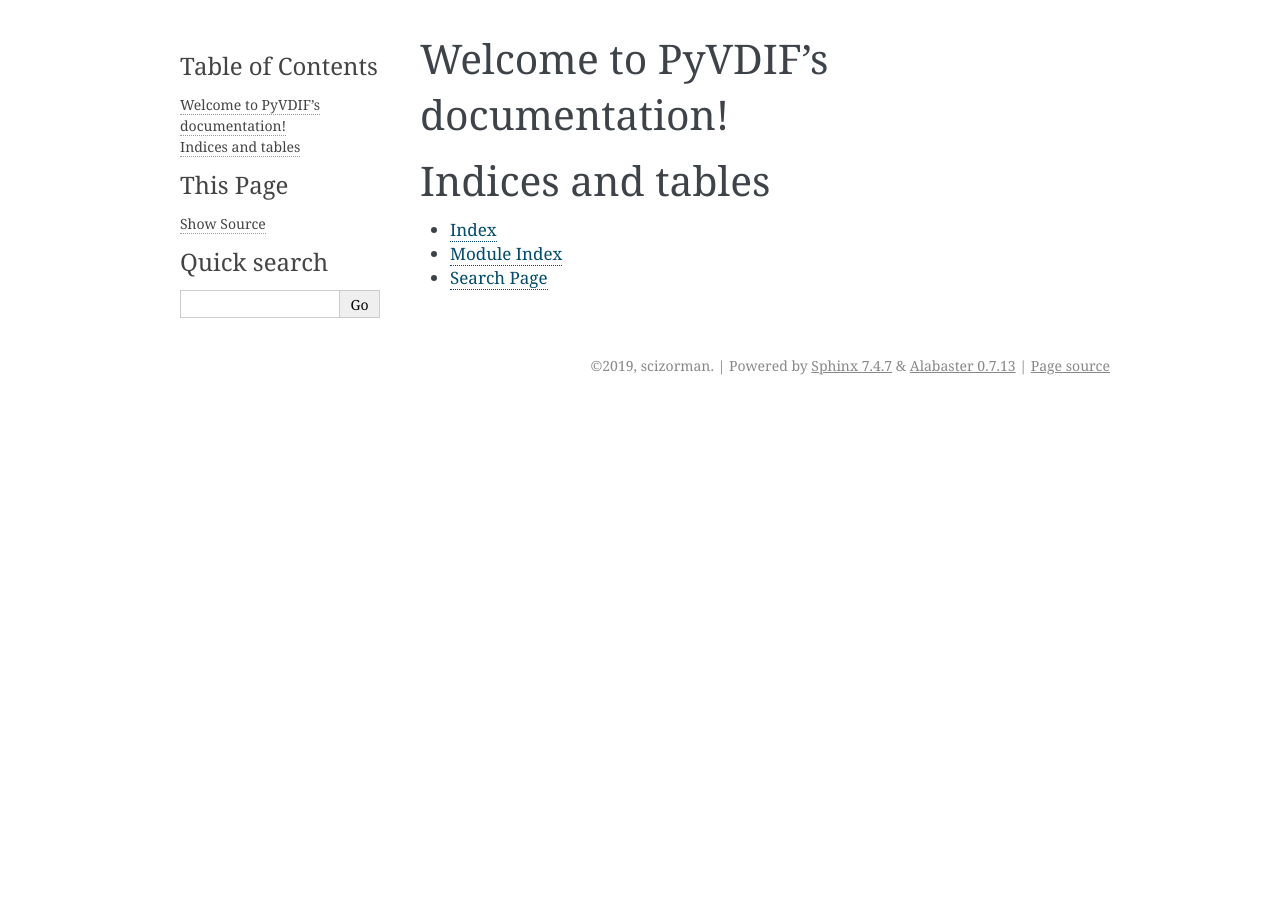
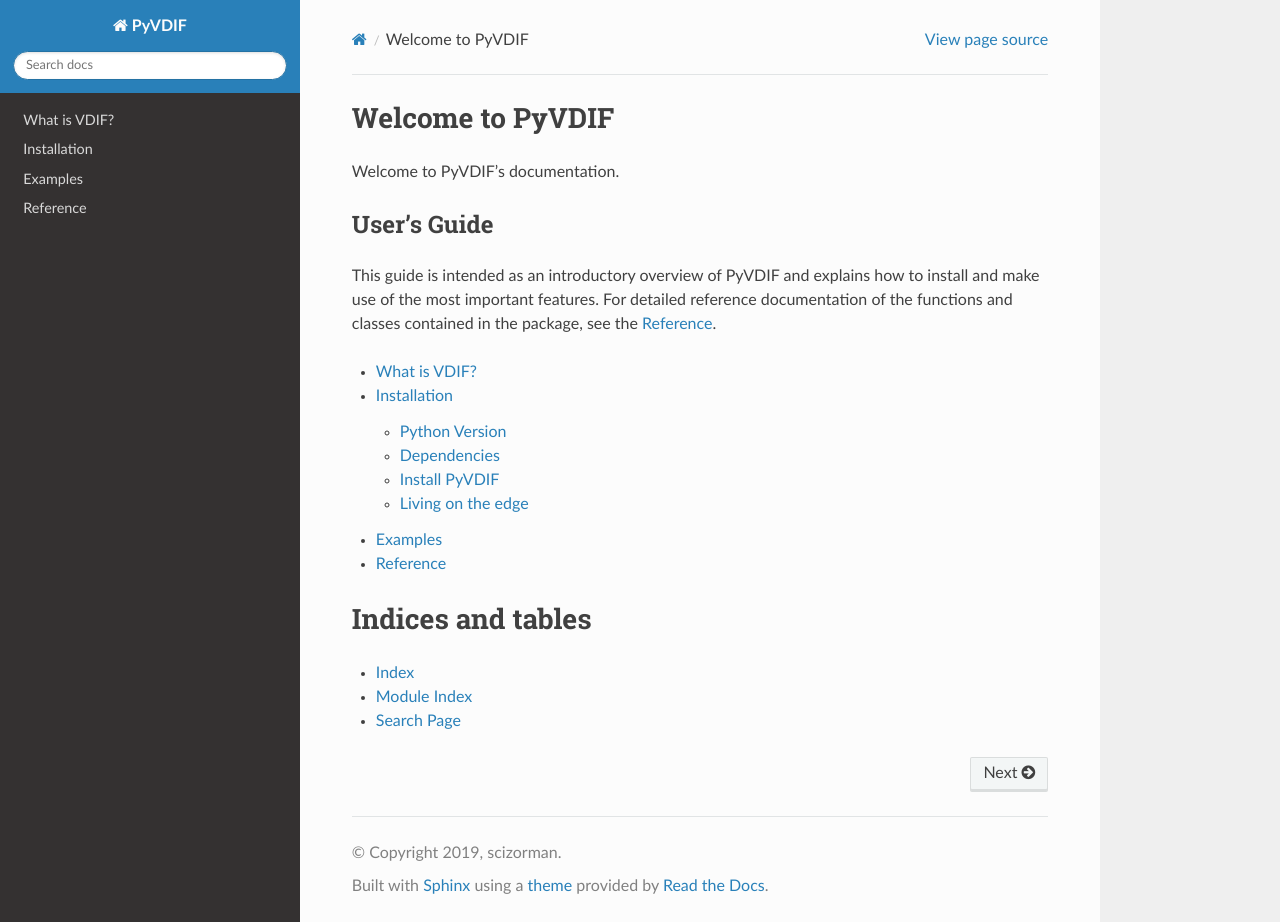
Before and after one commit to mao-wfs/pyvdif, a Sphinx documentation site: the page built from docs/index.rst, in a window 1280 px wide and 922 px high. Built offline with Sphinx 7.4.7 and the Read the Docs theme 2.0.0, drawn with Linux system fonts in a browser that asks for light colours.

Commit message:
[Update] Document's outline.

```diff
--- a/docs/conf.py
+++ b/docs/conf.py
@@ -10,9 +10,9 @@
 # add these directories to sys.path here. If the directory is relative to the
 # documentation root, use os.path.abspath to make it absolute, like shown here.
 #
-# import os
-# import sys
-# sys.path.insert(0, os.path.abspath('.'))
+import os
+import sys
+sys.path.insert(0, os.path.abspath('../../'))
 
 
 # -- Project information -----------------------------------------------------
@@ -31,6 +31,11 @@
 # extensions coming with Sphinx (named 'sphinx.ext.*') or your custom
 # ones.
 extensions = [
+    'sphinx.ext.autodoc',
+    'sphinx.ext.doctest',
+    'sphinx.ext.githubpages',
+    'sphinx.ext.napoleon',
+    'sphinx.ext.viewcode',
 ]
 
 # Add any paths that contain templates here, relative to this directory.
@@ -47,7 +52,7 @@
 # The theme to use for HTML and HTML Help pages.  See the documentation for
 # a list of builtin themes.
 #
-html_theme = 'alabaster'
+html_theme = 'sphinx_rtd_theme'
 
 # Add any paths that contain custom static files (such as style sheets) here,
 # relative to this directory. They are copied after the builtin static files,
--- /dev/null
+++ b/docs/examples.rst
@@ -0,0 +1,6 @@
+.. _examples:
+
+Examples
+========
+
+T.B.D
--- a/docs/index.rst
+++ b/docs/index.rst
@@ -3,14 +3,26 @@
    You can adapt this file completely to your liking, but it should at least
    contain the root `toctree` directive.
 
-Welcome to PyVDIF's documentation!
+Welcome to PyVDIF
 ==================================
+
+Welcome to PyVDIF's documentation.
+
+User's Guide
+------------
+
+This guide is intended as an introductory overview of PyVDIF
+and explains how to install and make use of the most important features.
+For detailed reference documentation of the functions and classes
+contained in the package, see the :ref:`reference`.
 
 .. toctree::
    :maxdepth: 2
-   :caption: Contents:
 
-
+   vdif
+   installation
+   examples
+   reference
 
 Indices and tables
 ==================
--- /dev/null
+++ b/docs/installation.rst
@@ -0,0 +1,34 @@
+.. _installation:
+
+Installation
+============
+
+Python Version
+--------------
+
+We recommend using the latest version of Python3.
+PyVDIF supports Python 3.6 and newer.
+
+Dependencies
+------------
+
+Nothing.
+
+Install PyVDIF
+--------------
+
+Use the following command to install PyVDIF:
+
+.. code-block:: sh
+
+    $ pip install PyVDIF
+
+Living on the edge
+------------------
+
+If you want to work with the latest PyVDIF code before its relased,
+install or update the code from the master branch:
+
+.. code-block:: sh
+
+    $ pip install -U https://github.com/scizorman/pyvdif/archive/master.tar.gz
--- /dev/null
+++ b/docs/reference.rst
@@ -0,0 +1,6 @@
+.. _reference:
+
+Reference
+=========
+
+T.B.D
--- /dev/null
+++ b/docs/vdif.rst
@@ -0,0 +1,6 @@
+.. _vdif:
+
+What is VDIF?
+=============
+
+T.B.D
```
